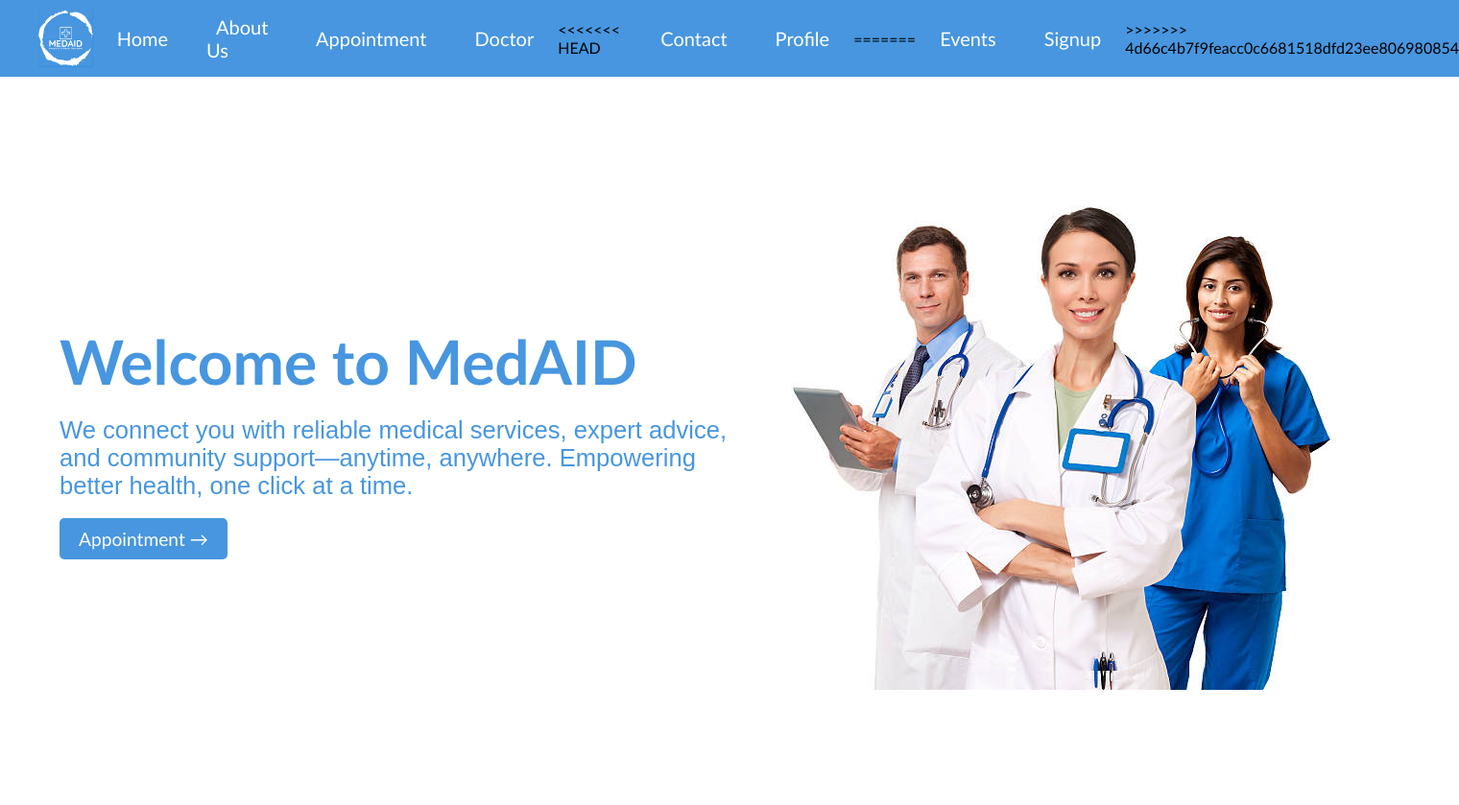
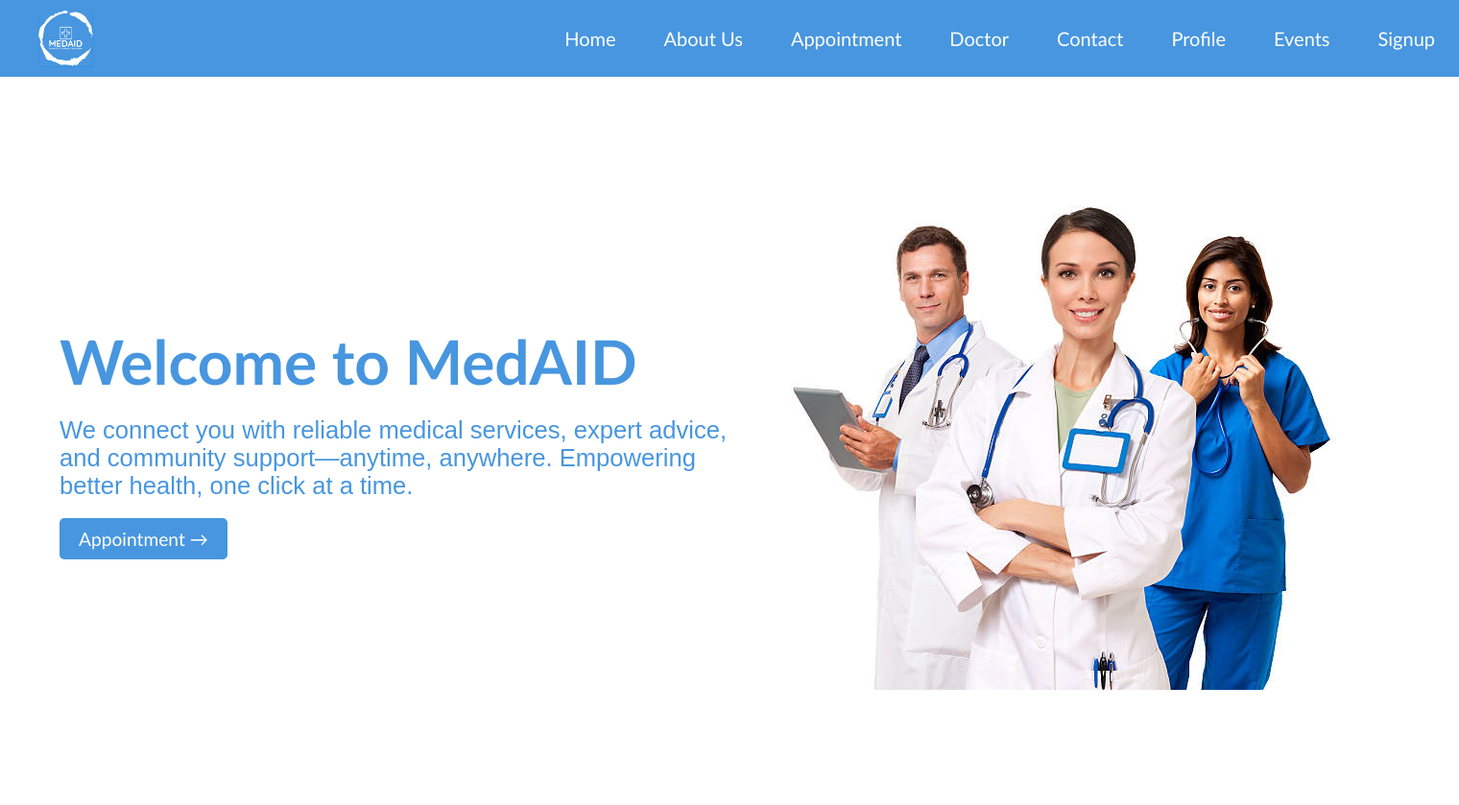
Before and after one commit to sanik4144/medaid_web, a PHP site: page / in a window 1520 px wide. Shown: the top 839 px of the page at 96% size. Run offline with PHP 8.4, Linux system fonts and the light colour scheme.

Commit message:
Save local changes before pull

```diff
--- a/appointment.php
+++ b/appointment.php
@@ -23,7 +23,7 @@
         echo "Submission Failed!!!";
     }
     else{
-        echo "Submission Successfull!!!";<br><br>
+        echo "Submission Successfull!!!"; <br><br>
         echo "Thank You, Mr. $name";
     }
 
--- a/index.html
+++ b/index.html
@@ -20,13 +20,10 @@
                 <li><a href="#">About Us</a></li>
                 <li><a href="Appointment.html">Appointment</a></li>
                 <li><a href="doctor.html">Doctor</a></li>
-<<<<<<< HEAD
                 <li><a href="#">Contact</a></li>
                 <li><a href="profile.php">Profile</a></li>
-=======
                 <li><a href="event_news.html">Events</a></li>
                 <li><a href="signupform.html">Signup</a></li>
->>>>>>> 4d66c4b7f9feacc0c6681518dfd23ee806980854
             </ul>
         </nav>
     </header>
```
